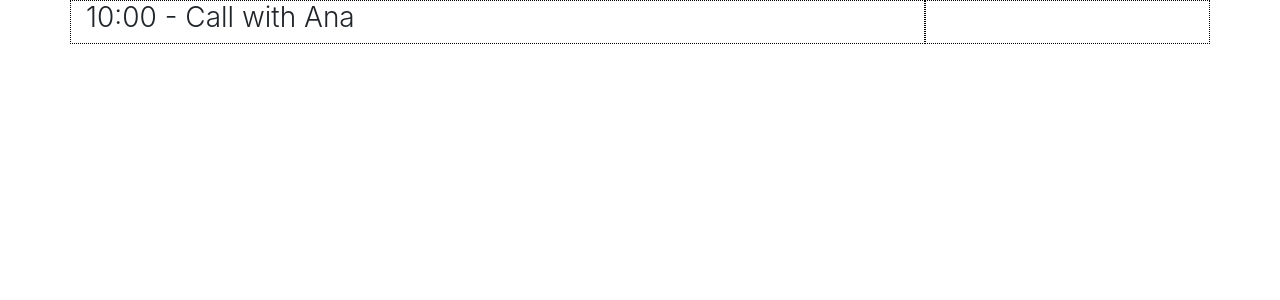
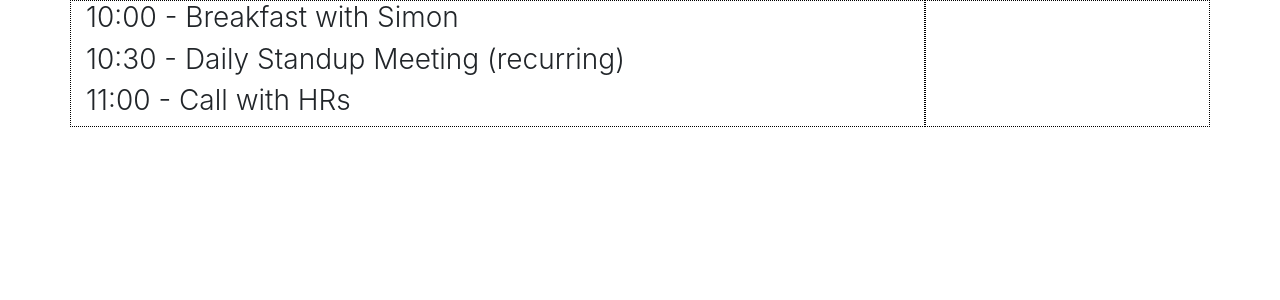
Before and after one commit to ItsJuniorDias/ScheduleApp, a React (Create React App) app: page / in a window 1280 px wide. Shown: the top 300 px of the page. Built offline with nearby package versions, Linux system fonts and the light colour scheme.

Commit message:
implementation method For in Components

```diff
--- a/src/index.js
+++ b/src/index.js
@@ -7,14 +7,39 @@ import { MDBContainer, MDBRow, MDBCol } from "mdbreact";
 import "./index.css"
 
 class App extends Component {
-	state = {};
+	constructor(props) {
+		super(props);
+		this.state = {
+			events: [
+				{ time: "10:00", title: "Breakfast with Simon" },
+				{ time: "10:30", title: "Daily Standup Meeting (recurring)" },
+				{ time: "11:00", title: "Call with HRs" }
+			]
+		};
+	}
+
+	myLoopFunction() {
+    var myArray = [];
+    var i;
+    for (i = 0; i < this.state.events.length; i++) {
+      myArray[i] = (
+        <Event
+          time={this.state.events[i].time}
+          title={this.state.events[i].title}
+        />
+      );
+    }
+    return myArray;
+	}
+
+
 	render() {
 	return (
 		<React.Fragment>
 		<MDBContainer>
 		<MDBRow>
       <MDBCol md="9">
-			<Event title="Call with Ana" time="10:00"/>
+		  {this.myLoopFunction()}
       </MDBCol>
       <MDBCol md="3" />
      </MDBRow>
```
